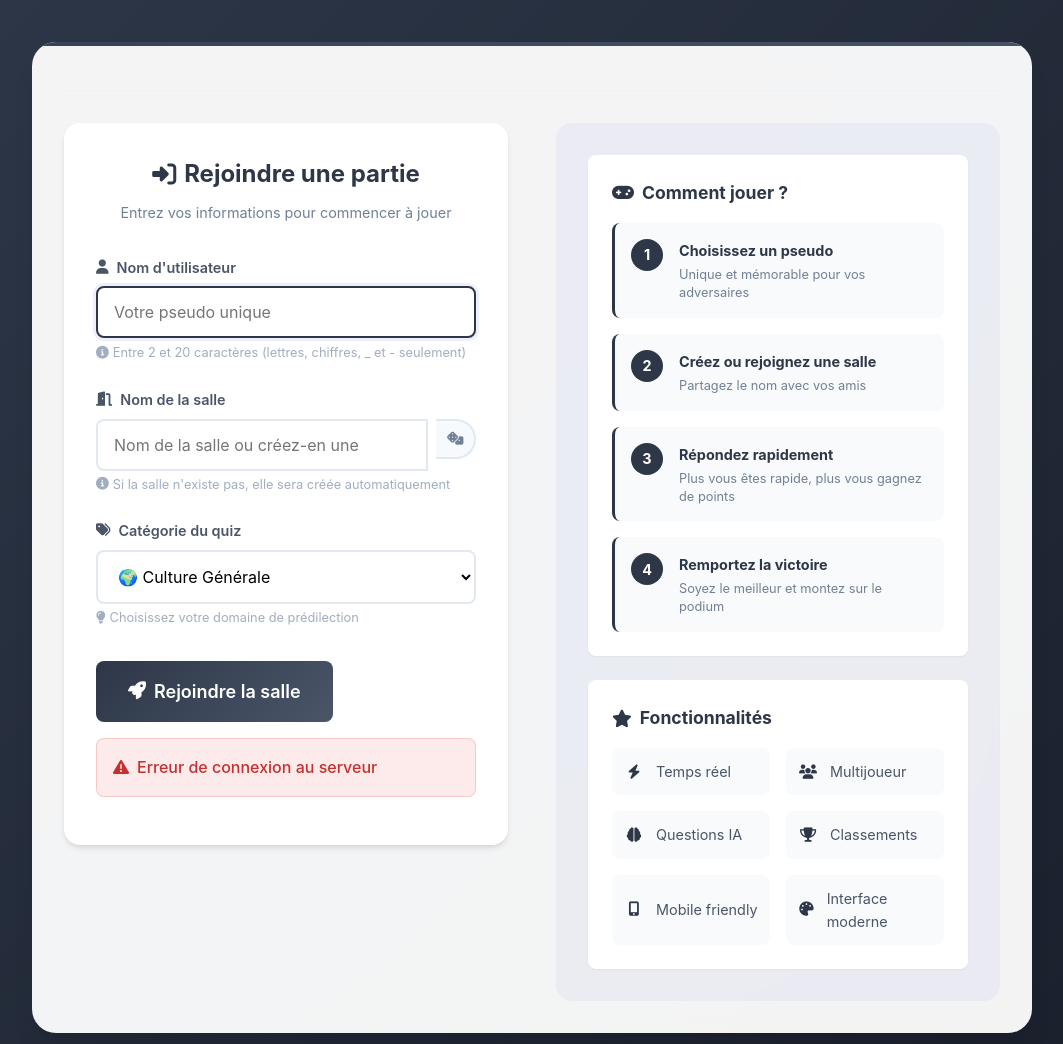
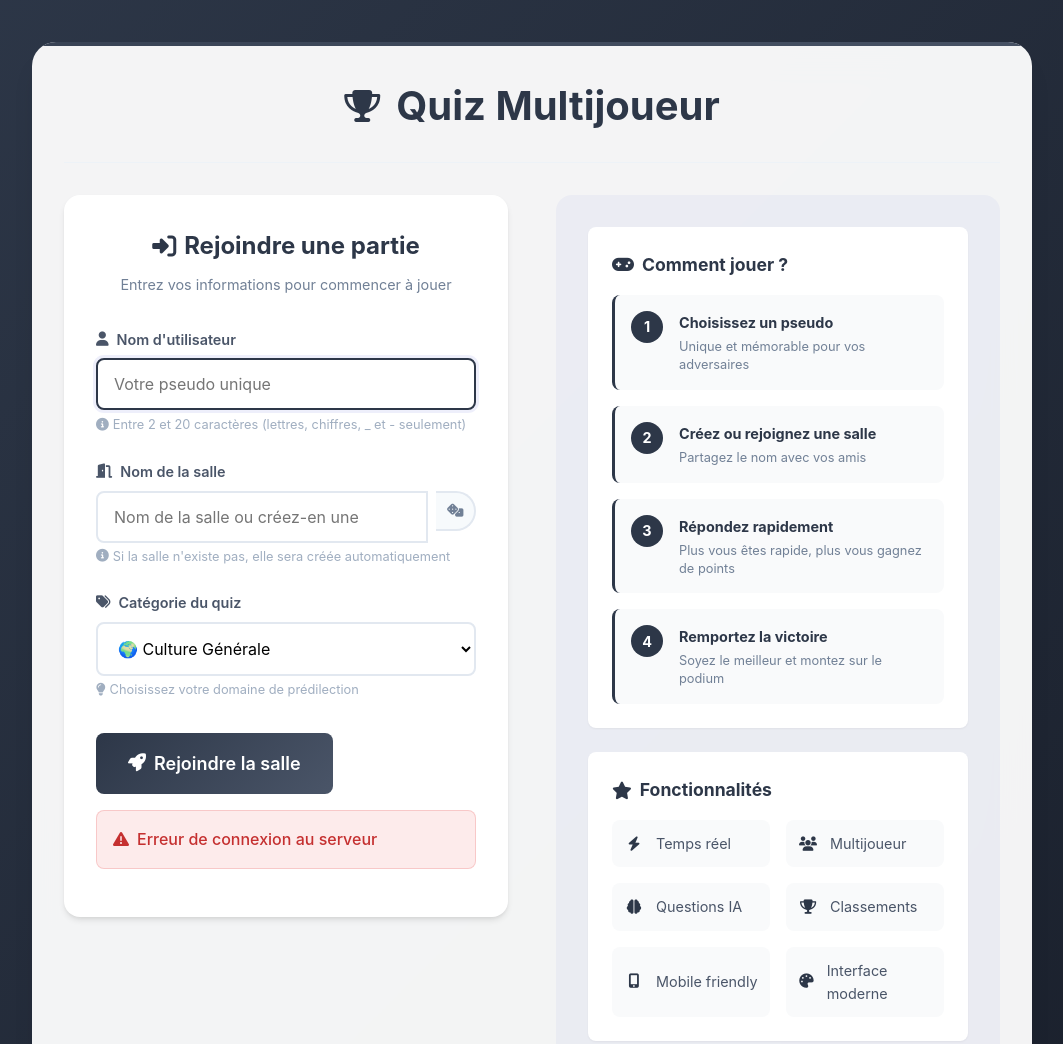
Before and after one commit to Oreilleu/quiz-devops, a plain HTML site: page frontend/public/index.html in a window 1280 px wide. Shown: the top 1044 px of the page, without its empty margins (108-1171 px from the left). Drawn offline with Linux system fonts and the light colour scheme; no server answers.

Commit message:
text: Final test put title

```diff
--- a/frontend/public/index.html
+++ b/frontend/public/index.html
@@ -22,6 +22,7 @@
     <div id="app">
         <div class="container">
             <header class="header">
+                <h1><i class="fas fa-trophy"></i> Quiz Multijoueur</h1>
             </header>
 
             <main id="main-content">
```
